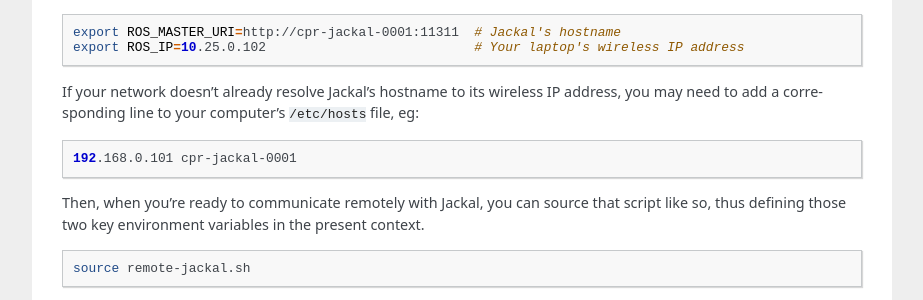
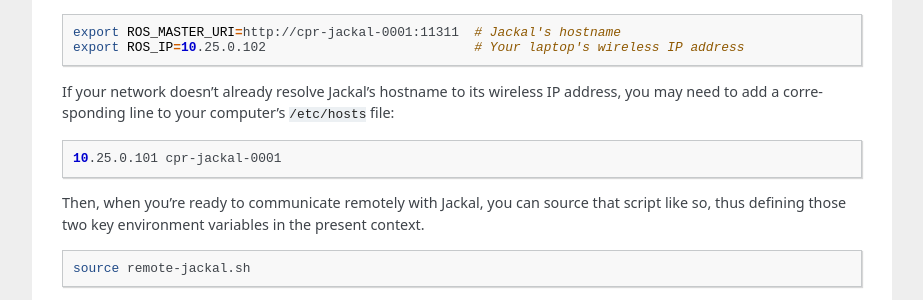
Before and after one commit to jackal/jackal, a Sphinx documentation site: the page built from jackal_tutorials/doc/network.rst, in a window 1280 px wide and 900 px high, scrolled down 948 px. Shown: the part 157-457 px from the top of the window, without its empty margins (198-1121 px from the left). Built offline with Sphinx 7.4.7, drawn with Linux system fonts in a browser that asks for light colours; some web fonts are replaced; the version number could not be read and is left out.

```diff
--- a/jackal_tutorials/doc/network.rst
+++ b/jackal_tutorials/doc/network.rst
@@ -71,11 +71,11 @@ contents:
     export ROS_IP=10.25.0.102                           # Your laptop's wireless IP address
 
 If your network doesn't already resolve Jackal's hostname to its wireless IP address, you may need to add
-a corresponding line to your computer's ``/etc/hosts`` file, eg:
+a corresponding line to your computer's ``/etc/hosts`` file:
 
 .. code-block:: bash
 
-    192.168.0.101 cpr-jackal-0001
+    10.25.0.101 cpr-jackal-0001
 
 Then, when you're ready to communicate remotely with Jackal, you can source that script like so, thus defining
 those two key environment variables in the present context.
```
